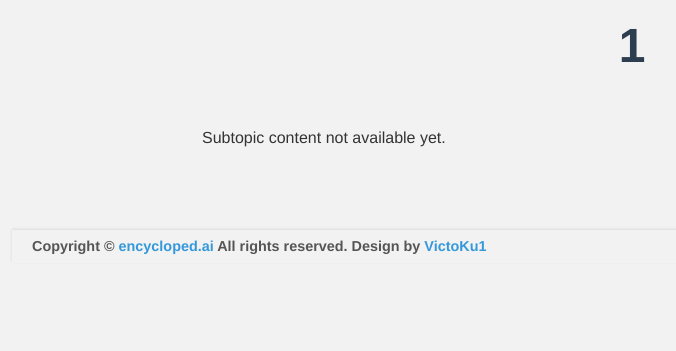
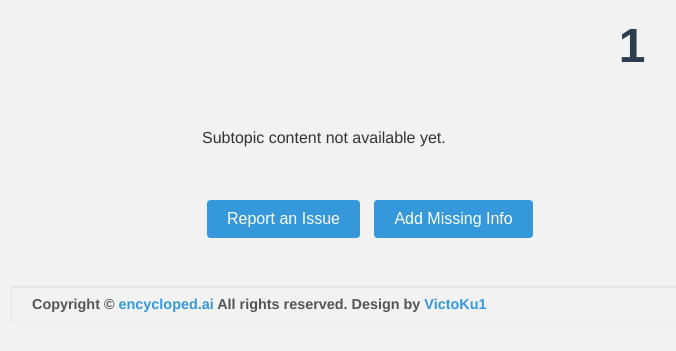
Before and after one commit to VictoKu1/encycloped.ai, a Flask app: page /1/1 in a window 1280 px wide. Shown: the part 201-552 px from the top of the page, without its empty margins (8-684 px from the left). Run offline with Flask 3, Linux system fonts and the light colour scheme.

Commit message:
Added Report issue and Add info modals

```diff
--- a/static/css/style.css
+++ b/static/css/style.css
@@ -232,7 +232,7 @@ html {
 }
 
 /* Buttons styling */
-button {
+button,.openReportModal,.openAddInfoModal {
     background-color: #3498db;
     color: #fff;
     border: none;
@@ -380,3 +380,28 @@ button:hover {
     border: 1px solid #ccc;
     border-radius: 4px;
 }
+
+.modal-content {
+    background: white;
+    padding: 20px;
+    margin: 10% auto;
+    width: 50%;
+    border-radius: 8px;
+}
+
+/* Position the close button to the top right */
+.close {
+    position: absolute;
+    top: 10px;
+    right: 15px;
+    font-size: 24px;
+    font-weight: bold;
+    color: red; /* Make it red */
+    cursor: pointer; /* Show pointer on hover */
+    transition: 0.3s;
+}
+
+/* Change color when hovered */
+.close:hover {
+    color: darkred;
+}
--- a/static/js/main.js
+++ b/static/js/main.js
@@ -1,4 +1,4 @@
-$(document).ready(function () {
+$(document).ready( function () {
     // Toggle edit form when the edit (pen) icon is clicked
     $("#search-btn").click(function () {
         $("#edit-form").toggle();
--- a/templates/topic.html
+++ b/templates/topic.html
@@ -34,6 +34,34 @@
       </header>
       <div id="article-content">{{ content|safe }}</div>
       <!-- Other elements like modals go here -->
+
+       <!-- Button to open the modal -->
+      <button id="report-btn" class="btn" >Report an Issue</button>
+
+      <!-- The Report Modal -->
+      <div id="report-modal" class="modal">
+        <div class="modal-content">
+          <span id="close-report" class="close">&times;</span>
+          <h2>Report Issue</h2>
+          <textarea id="report-details" placeholder="Describe the issue..."></textarea>
+          <input id="report-sources" type="text" placeholder="Sources (comma-separated)">
+          <button id="send-report">Submit</button>
+        </div>
+      </div>
+      <!-- Button to open the modal -->
+      <button id="add-info-btn" class="btn">Add Missing Info</button>
+
+      <!-- The Add-info Modal-->
+      <div id="" class="modal">
+        <div class="modal-content">
+          <span id="close-add-info" class="close">&times;</span>
+          <h2>Add Missing Information</h2>
+          <textarea id="additional-info" placeholder="Add information..."></textarea>
+          <input id="info-sources" type="text" placeholder="Sources (comma-separated)">
+          <button id="send-add-info">Submit</button>
+        </div>
+      </div>
+
     </div>
     <footer class="site-footer">
       <div class="copyright">
```
